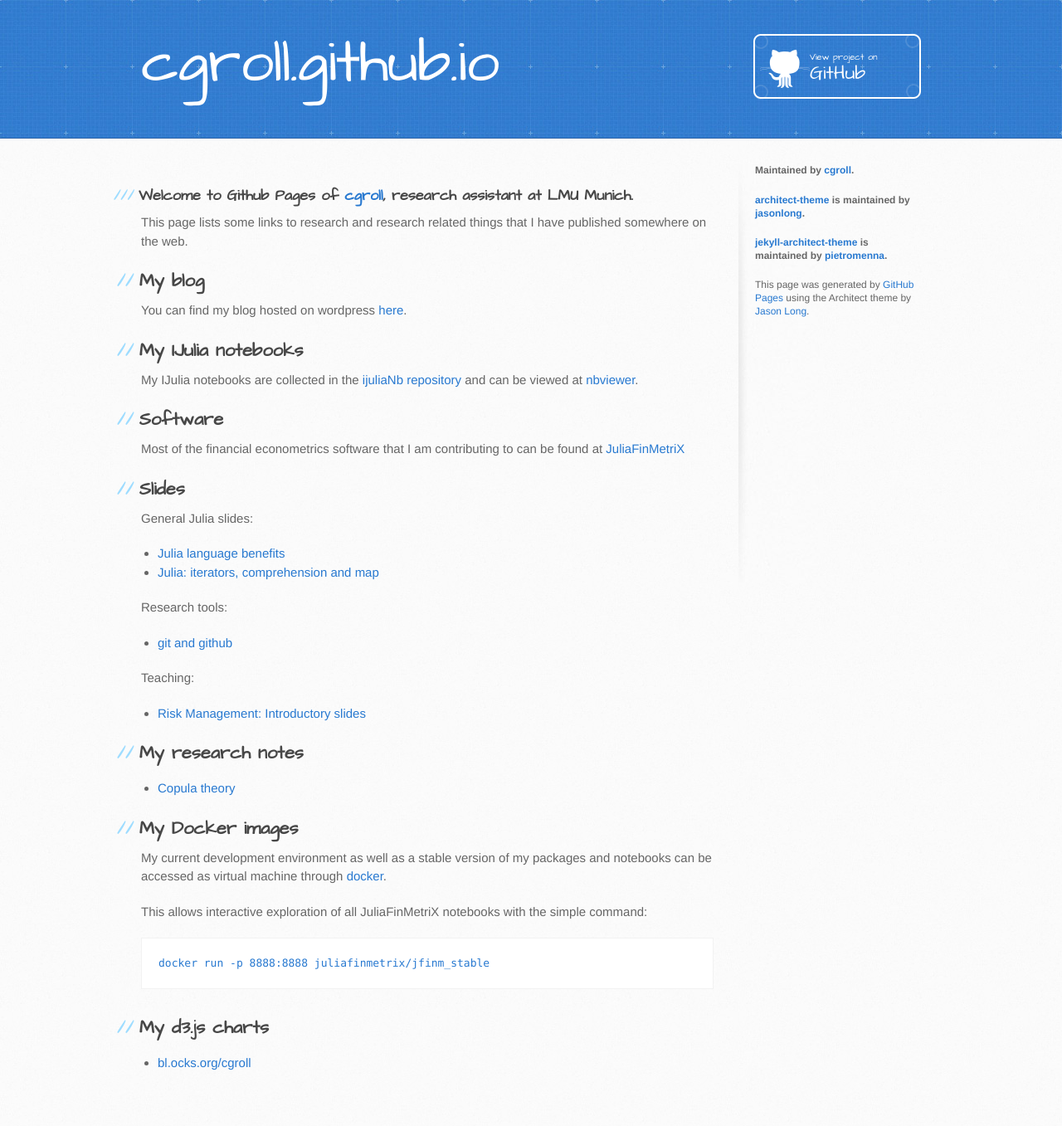
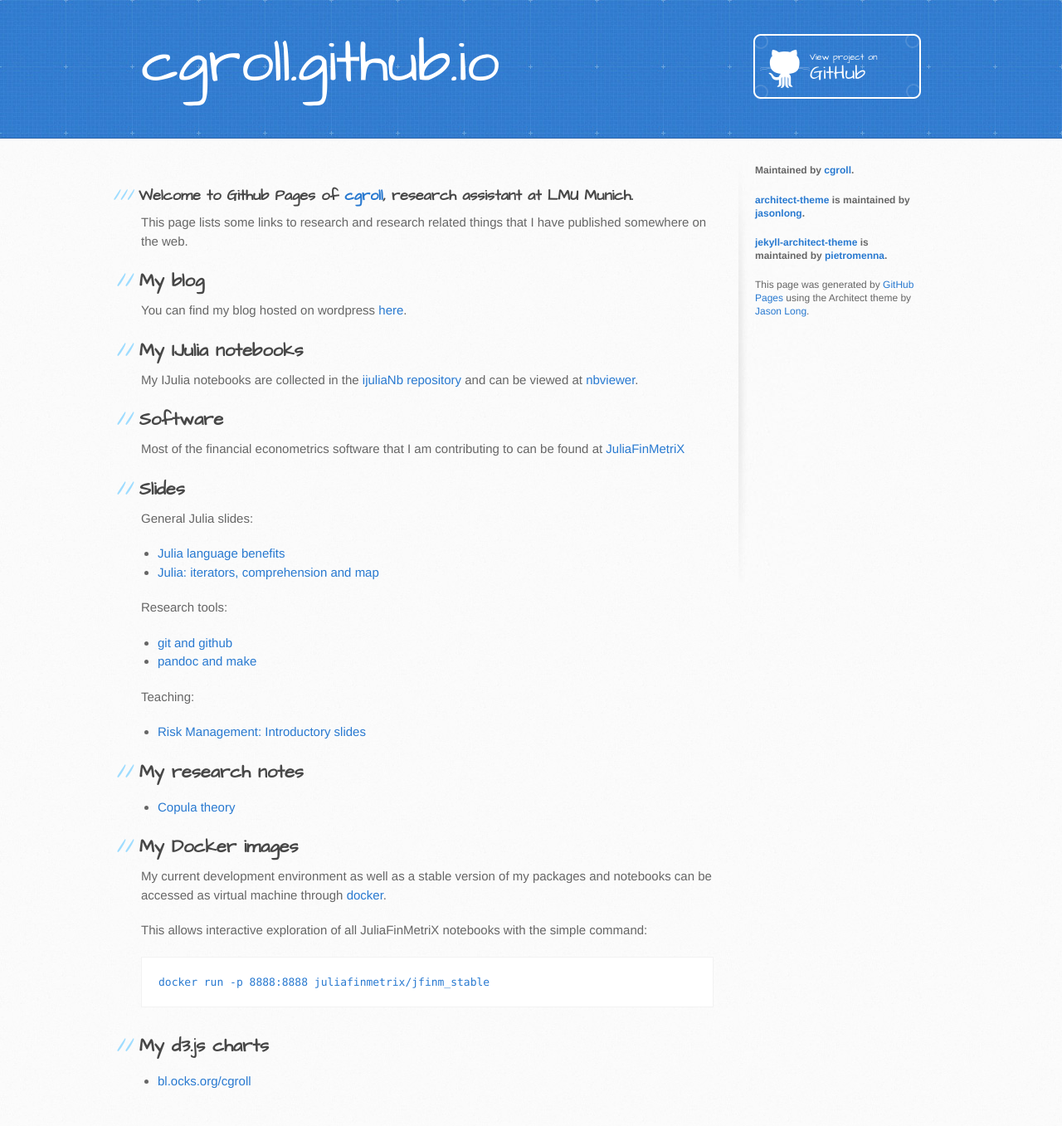
Before and after one commit to cgroll/cgroll.github.io, a Jekyll site: the page built from index.md, in a window 1280 px wide. Shown: the whole page at 83% size. Built offline with Jekyll 4.4.1, drawn with Linux system fonts in a browser that asks for light colours; before the commit the page ends 1335 px from its top, so only the background shows below that.

Commit message:
pandoc slides added

```diff
--- a/index.md
+++ b/index.md
@@ -35,6 +35,7 @@ General Julia slides:
 Research tools:
 
 - [git and github](http://cgroll.github.io/research_tools/output/git.slides.html)
+- [pandoc and make](http://cgroll.github.io/research_tools/output/markdown.slides.html)
 
 Teaching:
 
```
